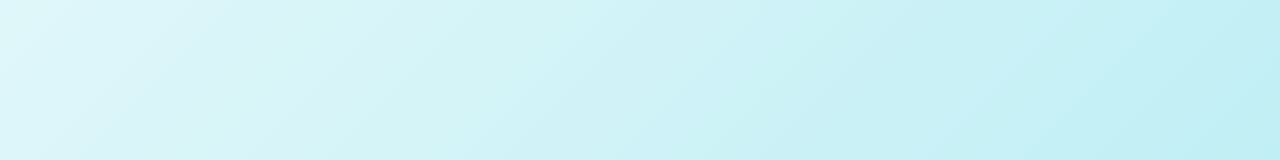
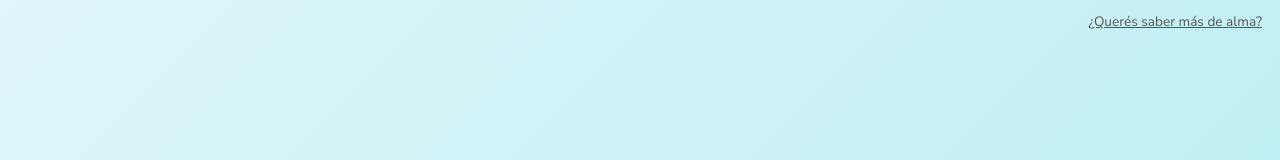
Before and after one commit to joseMNovo/AlmaBoardGames, a plain HTML site: page index.html in a window 1280 px wide. Shown: the top 160 px of the page. Drawn offline with Linux system fonts and the light colour scheme.

Commit message:
Add informational link to index.html for users to learn more about Alma, enhancing user engagement and providing additional resources.

```diff
--- a/index.html
+++ b/index.html
@@ -10,7 +10,12 @@
 </head>
 
 <body>
+  <div style="position: absolute; top: 12px; right: 18px; font-size: 0.85em;">
+    <a href="https://almarosario.org.ar/alma/" target="_blank" rel="noopener noreferrer" style="color: #555; text-decoration: underline;">¿Querés saber más de alma?</a>
+  </div>
   <div class="container">
+
+
     <img src="img/logo-alma-1.png" alt="Logo Alma" class="logo">
 
     <section class="games-card" aria-label="Listado de juegos">
```
